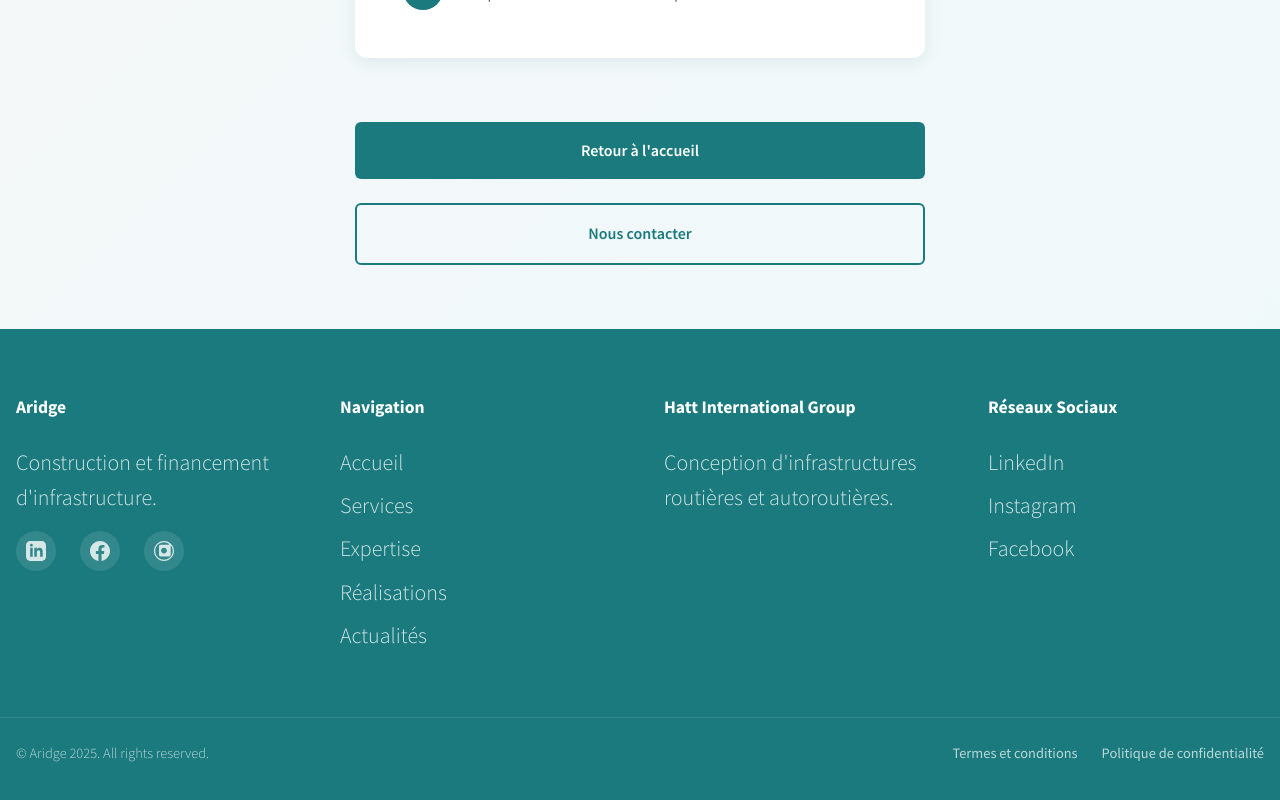
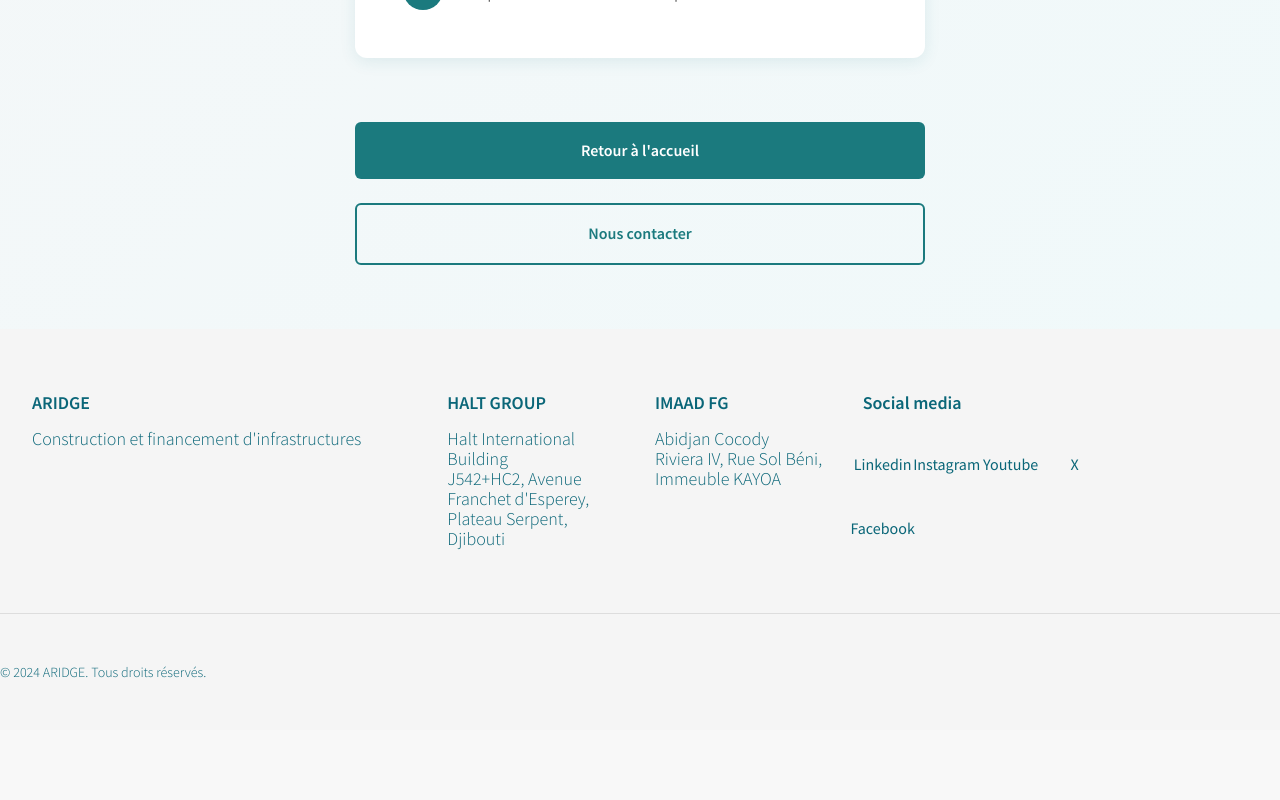
Before and after one commit to jhouedanou/aridge, a Nuxt app: page /actualites in a window 1280 px wide. Shown: the part 652-1452 px from the top of the page. After the commit the page ends 1382 px from the top, so only its background shows below. Built offline with nearby package versions, Linux system fonts and the light colour scheme.

Commit message:
Réorganisation de la section footer avec ajout de nouvelles sections et mise à jour des styles. Modification de la section news pour ajuster le padding. Suppression de la section contact sur la page d'accueil.

```diff
--- a/app.vue
+++ b/app.vue
@@ -1,11 +1,16 @@
 <template>
   <div id="app">
+    <!-- Loading Bar -->
     <LoadingBar @loading-complete="isPageReady = true" />
-    <div v-show="isPageReady" class="page-content">
-      <NuxtLayout>
-        <NuxtPage />
-      </NuxtLayout>
-    </div>
+
+    <!-- Page Content - Masqué pendant le loading -->
+    <Transition name="fade" mode="out-in">
+      <div v-if="isPageReady" key="content" class="page-content">
+        <NuxtLayout>
+          <NuxtPage />
+        </NuxtLayout>
+      </div>
+    </Transition>
   </div>
 </template>
 
@@ -24,6 +29,17 @@ const isPageReady = ref(false)
   animation: fadeIn 0.6s ease-in;
 }
 
+/* Transition pour l'apparition du contenu */
+.fade-enter-active,
+.fade-leave-active {
+  transition: opacity 0.6s ease;
+}
+
+.fade-enter-from,
+.fade-leave-to {
+  opacity: 0;
+}
+
 @keyframes fadeIn {
   from {
     opacity: 0;
--- a/components/Footer.vue
+++ b/components/Footer.vue
@@ -1,60 +1,56 @@
 <template>
   <footer class="footer">
-    <div class="footer-content">
-      <div class="footer-section">
-        <h4>Aridge</h4>
-        <p>Construction et financement d'infrastructure.</p>
-        <div class="social-links">
-          <a href="#" aria-label="LinkedIn">
-            <svg width="20" height="20" viewBox="0 0 24 24" fill="currentColor">
-              <path d="M19 0h-14c-2.761 0-5 2.239-5 5v14c0 2.761 2.239 5 5 5h14c2.762 0 5-2.239 5-5v-14c0-2.761-2.238-5-5-5zm-11 19h-3v-11h3v11zm-1.5-12.268c-.966 0-1.75-.79-1.75-1.764s.784-1.764 1.75-1.764 1.75.79 1.75 1.764-.783 1.764-1.75 1.764zm13.5 12.268h-3v-5.604c0-3.368-4-3.113-4 0v5.604h-3v-11h3v1.765c1.396-2.586 7-2.777 7 2.476v6.759z" />
-            </svg>
-          </a>
-          <a href="#" aria-label="Facebook">
-            <svg width="20" height="20" viewBox="0 0 24 24" fill="currentColor">
-              <path d="M24 12.073c0-6.627-5.373-12-12-12s-12 5.373-12 12c0 5.99 4.388 10.954 10.125 11.854v-8.385H7.078v-3.47h3.047V9.43c0-3.007 1.792-4.669 4.533-4.669 1.312 0 2.686.235 2.686.235v2.953H15.83c-1.491 0-1.956.925-1.956 1.874v2.25h3.328l-.532 3.47h-2.796v8.385C19.612 23.027 24 18.062 24 12.073z" />
-            </svg>
-          </a>
-          <a href="#" aria-label="Instagram">
-            <svg width="20" height="20" viewBox="0 0 24 24" fill="currentColor">
-              <path d="M12 0C5.373 0 0 5.373 0 12s5.373 12 12 12 12-5.373 12-12S18.627 0 12 0zm0 22.5C6.201 22.5 1.5 17.799 1.5 12S6.201 1.5 12 1.5 22.5 6.201 22.5 12 17.799 22.5 12 22.5zm3.5-11c0 1.93-1.57 3.5-3.5 3.5s-3.5-1.57-3.5-3.5 1.57-3.5 3.5-3.5 3.5 1.57 3.5 3.5zm2.5-7h-10c-1.1 0-2 .9-2 2v10c0 1.1.9 2 2 2h10c1.1 0 2-.9 2-2V4c0-1.1-.9-2-2-2z" />
-            </svg>
-          </a>
+    <div class="container">
+      <div class="footer-content container">
+        <div class="row">
+      <!-- Section ARIDGE -->
+        <div class="footer-section col-md-4 col-12">
+          <h3 class="footer-title">ARIDGE</h3>
+          <p class="footer-text">Construction et financement d'infrastructures</p>
         </div>
-      </div>
 
-      <div class="footer-section">
-        <h4>Navigation</h4>
-        <ul>
-          <li><NuxtLink to="/">Accueil</NuxtLink></li>
-          <li><NuxtLink to="#services">Services</NuxtLink></li>
-          <li><NuxtLink to="#expertise">Expertise</NuxtLink></li>
-          <li><NuxtLink to="#realizations">Réalisations</NuxtLink></li>
-          <li><NuxtLink to="#news">Actualités</NuxtLink></li>
-        </ul>
-      </div>
+        <!-- Section HALT GROUP -->
+        <div class="footer-section col-md-2 col-12">
+          <h3 class="footer-title">HALT GROUP</h3>
+          <p class="footer-text">
+            Halt International<br>
+            Building<br>
+            J542+HC2, Avenue<br>
+            Franchet d'Esperey,<br>
+            Plateau Serpent,<br>
+            Djibouti
+          </p>
+        </div>
 
-      <div class="footer-section">
-        <h4>Hatt International Group</h4>
-        <p>Conception d'infrastructures routières et autoroutières.</p>
-      </div>
+        <!-- Section IMAAD FG -->
+        <div class="footer-section col-md-2 col-12">
+          <h3 class="footer-title">IMAAD FG</h3>
+          <p class="footer-text">
+            Abidjan Cocody<br>
+            Riviera IV, Rue Sol Béni,<br>
+            Immeuble KAYOA
+          </p>
+        </div>
 
-      <div class="footer-section">
-        <h4>Réseaux Sociaux</h4>
-        <ul>
-          <li><a href="#">LinkedIn</a></li>
-          <li><a href="#">Instagram</a></li>
-          <li><a href="#">Facebook</a></li>
-        </ul>
+        <!-- Section Social Media -->
+        <div class="footer-section col-md-3 col-12">
+          <h3 class="footer-title">Social media</h3>
+          <div class="social-links d-flex flex-row flex-wrap">
+            <a href="#" class="social-link" title="LinkedIn">Linkedin</a>
+            <a href="#" class="social-link" title="Instagram">Instagram</a>
+            <a href="#" class="social-link" title="YouTube">Youtube</a>
+            <a href="#" class="social-link" title="X (Twitter)">X</a>
+            <a href="#" class="social-link" title="Facebook">Facebook</a>
+          </div>
+        </div>
+        </div>
+
       </div>
     </div>
 
+    <!-- Footer Bottom -->
     <div class="footer-bottom">
-      <p>&copy; Aridge 2025. All rights reserved.</p>
-      <div class="footer-links">
-        <NuxtLink to="#">Termes et conditions</NuxtLink>
-        <NuxtLink to="#">Politique de confidentialité</NuxtLink>
-      </div>
+      <p>&copy; 2024 ARIDGE. Tous droits réservés.</p>
     </div>
   </footer>
 </template>
@@ -63,49 +59,55 @@
 // Footer component
 </script>
 
-<style scoped>
+<style scoped lang="scss">
 .footer {
-  background-color: var(--color-primary);
-  color: white;
-  padding: var(--spacing-3xl) 0 var(--spacing-lg);
+  background-color: #f5f5f5;
+  padding: var(--spacing-3xl) 0 var(--spacing-2xl);
+}
+
+.container {
+  max-width: 1280px;
+  margin: 0 auto;
+  padding: 0 var(--spacing-md);
 }
 
 .footer-content {
-  max-width: 1280px;
-  margin: 0 auto;
-  padding: 0 var(--spacing-md);
   display: grid;
   grid-template-columns: repeat(auto-fit, minmax(250px, 1fr));
-  gap: var(--spacing-2xl);
-  margin-bottom: var(--spacing-2xl);
+  gap: var(--spacing-3xl);
+  margin-bottom: var(--spacing-3xl);
 }
 
-.footer-section h4 {
-  font-size: 1.1rem;
-  margin-bottom: var(--spacing-lg);
-  color: white;
+.footer-section {
+  display: flex;
+  flex-direction: column;
 }
 
-.footer-section p {
-  color: rgba(255, 255, 255, 0.8);
-  line-height: 1.6;
+.footer-title {
+  font-family: 'Source Sans Pro';
+  font-size: 18px;
+  font-weight: 600;
+  font-stretch: normal;
+  font-style: normal;
+  line-height: 1.11;
+  letter-spacing: normal;
+  text-align: left;
+  color: #0a6678;
+  margin-bottom: var(--spacing-md);
+  margin-top: 0;
 }
 
-.footer-section ul {
-  list-style: none;
-}
-
-.footer-section li {
-  margin-bottom: var(--spacing-sm);
-}
-
-.footer-section a {
-  color: rgba(255, 255, 255, 0.8);
-  transition: color var(--transition-speed);
-}
-
-.footer-section a:hover {
-  color: white;
+.footer-text {
+  font-family: 'Source Sans Pro';
+  font-size: 18px;
+  font-weight: 300;
+  font-stretch: normal;
+  font-style: normal;
+  line-height: 1.11;
+  letter-spacing: normal;
+  text-align: left;
+  color: #0a6678;
+  margin: 0;
 }
 
 .social-links {
@@ -114,48 +116,40 @@
   margin-top: var(--spacing-md);
 }
 
-.social-links a {
+.social-link {
   display: inline-flex;
   align-items: center;
   justify-content: center;
   width: 40px;
   height: 40px;
-  background-color: rgba(255, 255, 255, 0.1);
-  border-radius: 50%;
-  transition: background-color var(--transition-speed);
-}
+  background-color: transparent;
+  border-radius: 4px;
+  transition: all var(--transition-speed);
+  color: #0a6678;
 
-.social-links a:hover {
-  background-color: rgba(255, 255, 255, 0.2);
+  svg {
+    width: 24px;
+    height: 24px;
+  }
+
+  &:hover {
+    background-color: #0a6678;
+    color: white;
+  }
 }
 
 .footer-bottom {
-  max-width: 1280px;
-  margin: 0 auto;
-  padding: var(--spacing-lg) var(--spacing-md);
-  border-top: 1px solid rgba(255, 255, 255, 0.1);
-  display: flex;
-  justify-content: space-between;
-  align-items: center;
-  flex-wrap: wrap;
-  gap: var(--spacing-lg);
-}
+  border-top: 1px solid #ddd;
+  padding-top: var(--spacing-2xl);
+  text-align: center;
 
-.footer-bottom p {
-  margin: 0;
-  color: rgba(255, 255, 255, 0.7);
-  font-size: 0.9rem;
-}
-
-.footer-links {
-  display: flex;
-  gap: var(--spacing-lg);
-  flex-wrap: wrap;
-}
-
-.footer-links a {
-  color: rgba(255, 255, 255, 0.7);
-  font-size: 0.9rem;
+  p {
+    font-family: 'Source Sans Pro';
+    font-size: 14px;
+    font-weight: 300;
+    color: #0a6678;
+    margin: 0;
+  }
 }
 
 @media (max-width: 768px) {
@@ -164,18 +158,21 @@
   }
 
   .footer-content {
-    grid-template-columns: repeat(2, 1fr);
-    gap: var(--spacing-lg);
-    margin-bottom: var(--spacing-lg);
+    grid-template-columns: 1fr;
+    gap: var(--spacing-2xl);
+  }
+
+  .footer-title {
+    font-size: 16px;
+  }
+
+  .footer-text {
+    font-size: 14px;
   }
 
   .footer-bottom {
-    flex-direction: column;
-    text-align: center;
-  }
-
-  .footer-links {
-    justify-content: center;
+    margin-top: var(--spacing-2xl);
+    padding-top: var(--spacing-lg);
   }
 }
 </style>
--- a/components/NewsSection.vue
+++ b/components/NewsSection.vue
@@ -1,5 +1,5 @@
 <template>
-  <section id="news" class="news bg-white mb-0">
+  <section id="news" class="news bg-white pb-5">
     <div class="container">
       <div class="section-header animate-section">
         <div class="pixel who-section who-content animate-section mt-0 pb-0 d-flex justify-content-start">
--- a/components/ServicesSection.vue
+++ b/components/ServicesSection.vue
@@ -401,10 +401,14 @@ onUnmounted(() => {
   top: 50%;
   transform: translateY(-50%);
   z-index: 10;
+  width: 21px;
+  height: 21px;
 
   img {
     display: block;
     transition: opacity 0.3s ease;
+    width: 100%;
+    height: 100%;
   }
 
   &:hover {
--- a/pages/index.vue
+++ b/pages/index.vue
@@ -5,7 +5,6 @@
     <ExpertiseSection />
     <RealizationsSection />
     <NewsSection />
-    <ContactSection />
   </div>
 </template>
 
```
